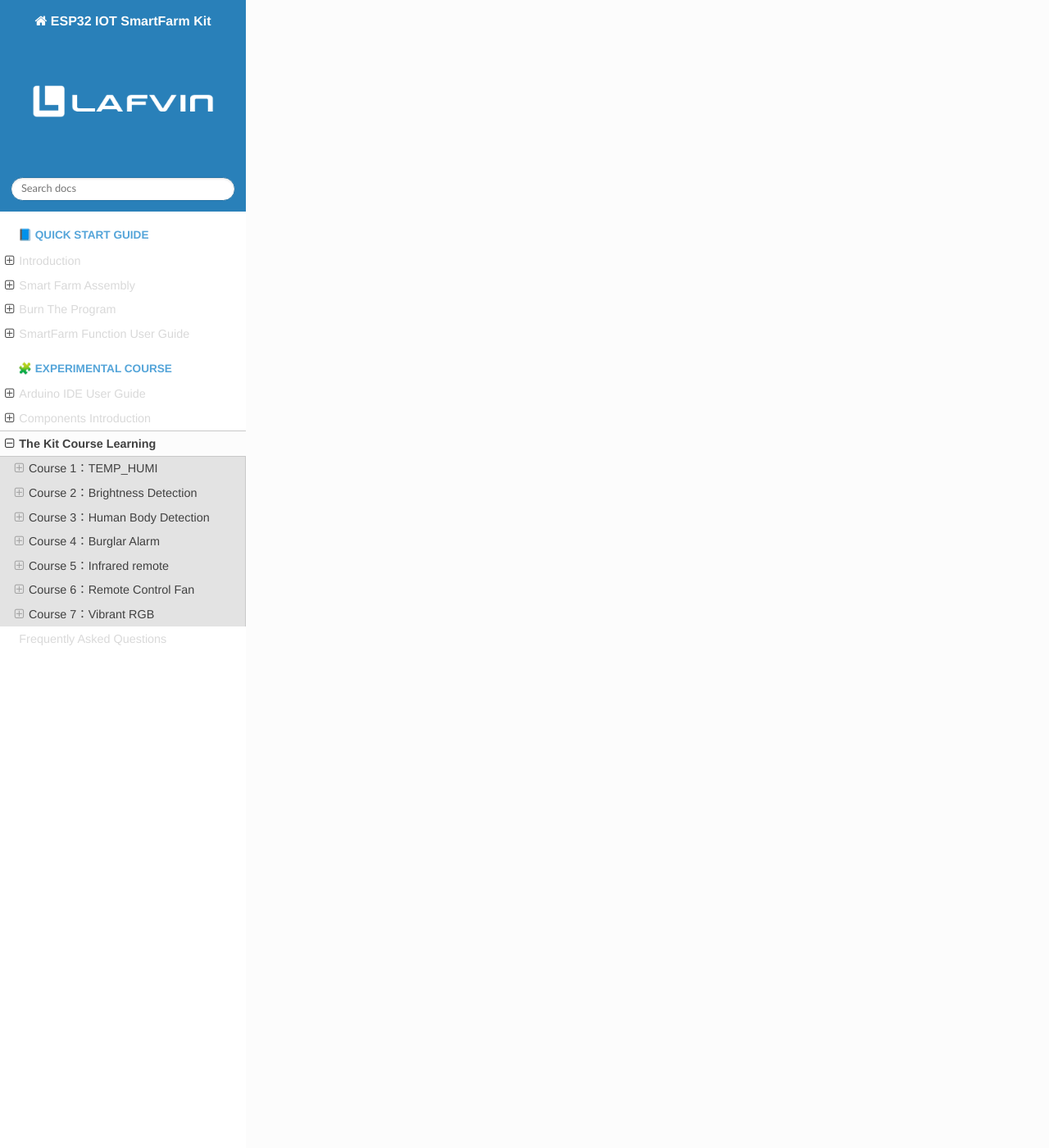
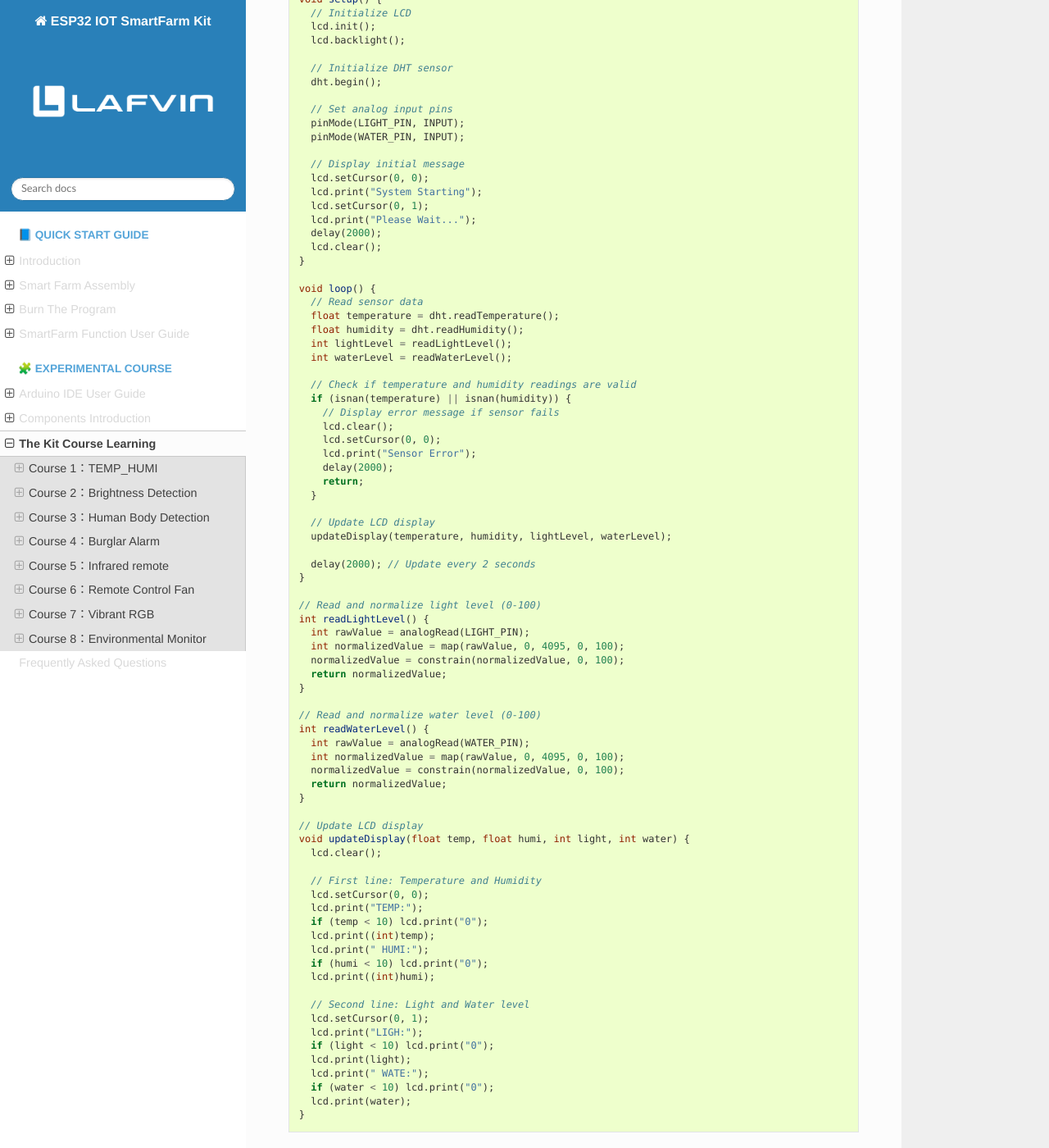
Before and after one commit to COLA508/ESP32_IOT_SmartFarm_Kit, a Sphinx documentation site: the page built from docs/source/6.Course.rst, in a window 1280 px wide and 1400 px high, scrolled down 23000 px. Shown: the whole window at 82% size. Built offline with Sphinx 7.4.7 and the Read the Docs theme 3.1.0, drawn with Linux system fonts in a browser that asks for light colours; some of the changed text lies outside the part shown.

Commit message:
Update 6.Course.rst

```diff
--- a/docs/source/6.Course.rst
+++ b/docs/source/6.Course.rst
@@ -872,3 +872,149 @@ RGB displays a variety of lighting effects, which can be switched by sending 1,
    :align: center
 
 ----
+
+Course 8：Environmental Monitor
+----------------------------------
+
+Wiring Diagram
+~~~~~~~~~~~~~~
+
+ - DHT11 Sensor → ESP32 IO15
+
+ - Light Sensor → ESP32 IO34
+
+ - waterlevel Sensor → ESP32 IO36
+
+.. image:: _static/COURSE/15.rgb.png
+   :width: 800
+   :align: center
+
+----
+
+Sample Code
+~~~~~~~~~~~
+
+.. code-block:: cpp
+
+  #include <Wire.h>
+  #include <LiquidCrystal_I2C.h>
+  #include <DHT.h>
+
+  // Pin Definitions
+  #define DHTPIN 15
+  #define LIGHT_PIN 34
+  #define WATER_PIN 36
+  #define DHTTYPE DHT11
+
+  // Initialize LCD (address 0x27, 16 columns, 2 rows)
+  LiquidCrystal_I2C lcd(0x27, 16, 2);
+
+  // Initialize DHT sensor
+  DHT dht(DHTPIN, DHTTYPE);
+
+  void setup() {
+    // Initialize LCD
+    lcd.init();
+    lcd.backlight();
+
+    // Initialize DHT sensor
+    dht.begin();
+
+    // Set analog input pins
+    pinMode(LIGHT_PIN, INPUT);
+    pinMode(WATER_PIN, INPUT);
+
+    // Display initial message
+    lcd.setCursor(0, 0);
+    lcd.print("System Starting");
+    lcd.setCursor(0, 1);
+    lcd.print("Please Wait...");
+    delay(2000);
+    lcd.clear();
+  }
+
+  void loop() {
+    // Read sensor data
+    float temperature = dht.readTemperature();
+    float humidity = dht.readHumidity();
+    int lightLevel = readLightLevel();
+    int waterLevel = readWaterLevel();
+
+    // Check if temperature and humidity readings are valid
+    if (isnan(temperature) || isnan(humidity)) {
+      // Display error message if sensor fails
+      lcd.clear();
+      lcd.setCursor(0, 0);
+      lcd.print("Sensor Error");
+      delay(2000);
+      return;
+    }
+
+    // Update LCD display
+    updateDisplay(temperature, humidity, lightLevel, waterLevel);
+
+    delay(2000); // Update every 2 seconds
+  }
+
+  // Read and normalize light level (0-100)
+  int readLightLevel() {
+    int rawValue = analogRead(LIGHT_PIN);
+    int normalizedValue = map(rawValue, 0, 4095, 0, 100);
+    normalizedValue = constrain(normalizedValue, 0, 100);
+    return normalizedValue;
+  }
+
+  // Read and normalize water level (0-100)
+  int readWaterLevel() {
+    int rawValue = analogRead(WATER_PIN);
+    int normalizedValue = map(rawValue, 0, 4095, 0, 100);
+    normalizedValue = constrain(normalizedValue, 0, 100);
+    return normalizedValue;
+  }
+
+  // Update LCD display
+  void updateDisplay(float temp, float humi, int light, int water) {
+    lcd.clear();
+
+    // First line: Temperature and Humidity
+    lcd.setCursor(0, 0);
+    lcd.print("TEMP:");
+    if (temp < 10) lcd.print("0");
+    lcd.print((int)temp);
+    lcd.print(" HUMI:");
+    if (humi < 10) lcd.print("0");
+    lcd.print((int)humi);
+
+    // Second line: Light and Water level
+    lcd.setCursor(0, 1);
+    lcd.print("LIGH:");
+    if (light < 10) lcd.print("0");
+    lcd.print(light);
+    lcd.print(" WATE:");
+    if (water < 10) lcd.print("0");
+    lcd.print(water);
+  }
+
+----
+
+Code Burning Options
+~~~~~~~~~~~~~~~~~~~~
+
+**You can directly copy the code provided above into the Arduino IDE for burning.**
+
+1.Download the **8.Environmental_Monitor.ino** file from the provided resources, open it with the Arduino IDE and upload it to the ESP32 development board, or directly copy the complete code above into the Arduino IDE for programming.
+
+2.Download the **8.Environmental_Monitor.bin** firmware file from the provided resources and flash it to the ESP32 development board using the flash_download_tool.
+
+----
+
+Effect Display
+~~~~~~~~~~~~~~
+
+The LCD1602 screen will display real-time information on monitored temperature, humidity, brightness, and water level.
+
+.. image:: _static/COURSE/16.rgb.png
+   :width: 500
+   :align: center
+
+----
```
